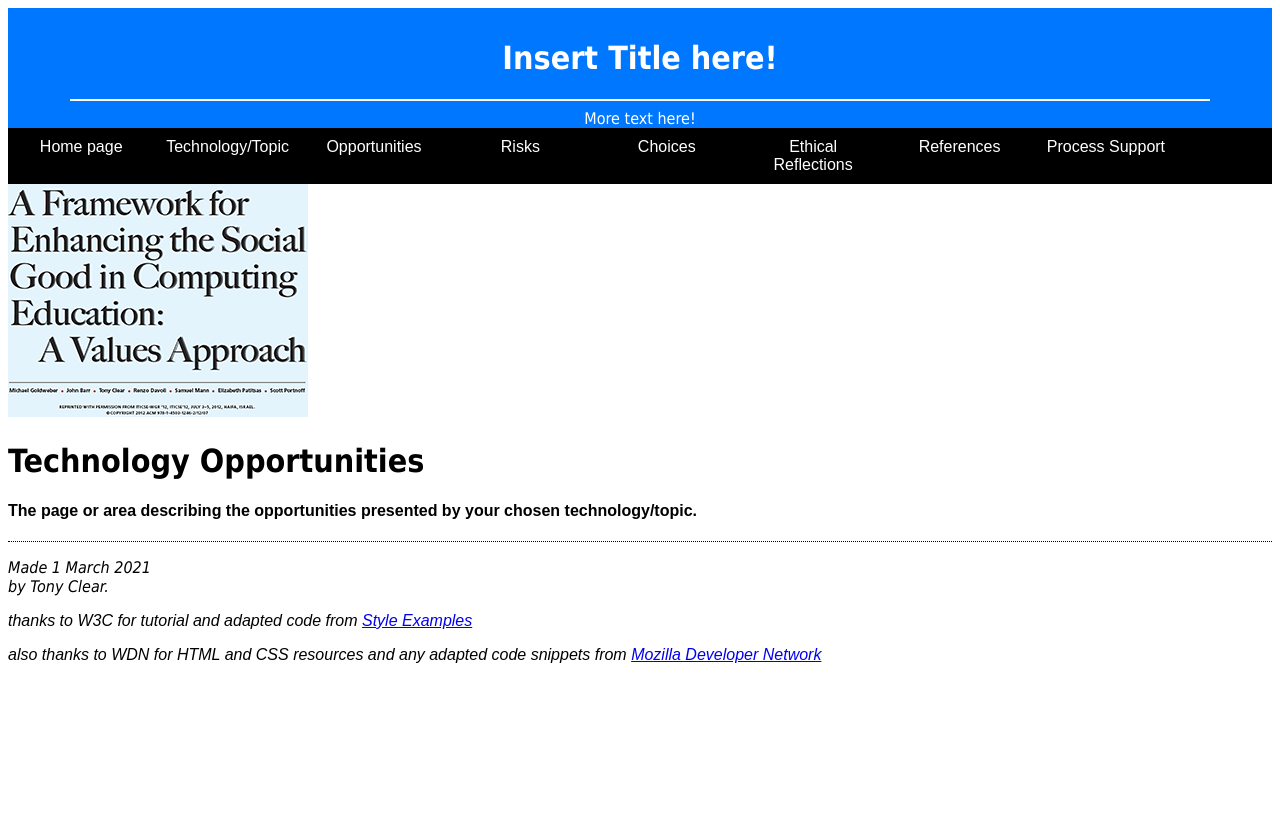
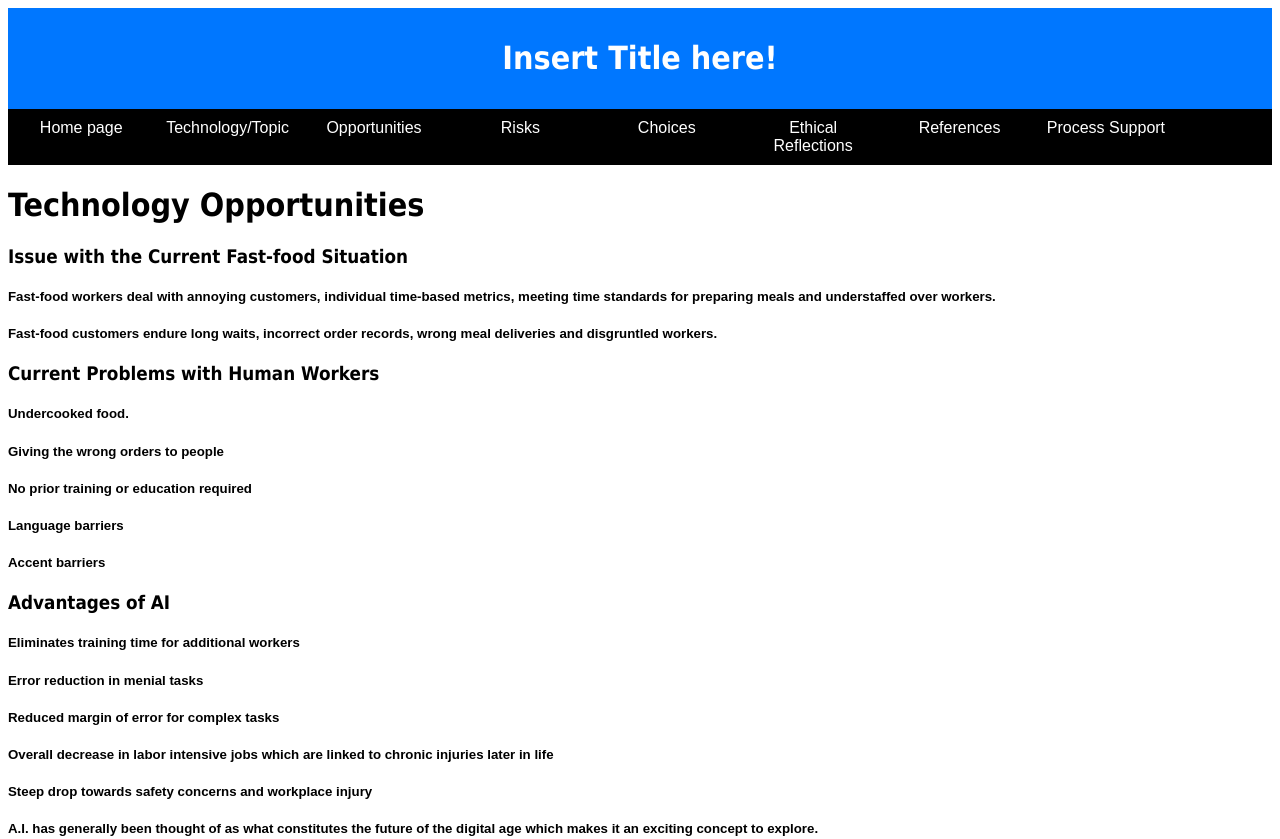
Before and after one commit to MesopotatoMan/Mesopotato.github.io, a plain HTML site: page Misc/opportunities.html in a window 1280 px wide. Shown: the top 839 px of the page. Before the commit the page ends 800 px from the top, so only its background shows below. Drawn offline with Linux system fonts and the light colour scheme.

Commit message:
V3
removed the pointless image and added some info from the word doc

```diff
--- a/Misc/opportunities.html
+++ b/Misc/opportunities.html
@@ -7,8 +7,6 @@
 
 <header>
 	<h1>Insert Title here!</h1>
-	<hr/>
-	<a>More text here!</a>
 </header>
 
 <div class='navbar'>
@@ -23,18 +21,33 @@
 </div>
 
 <body>
-<img src="../images/csg4ed-small.png" alt="Enhancing Social Good in Computing">
-
 <!-- Main content -->
 <h1>Technology Opportunities</h1>
 
+<h3>Issue with the Current Fast-food Situation</h3>
+</ul><h5><p>Fast-food workers deal with annoying customers, individual time-based metrics, meeting time standards for preparing meals and understaffed over workers.<p></h5>
+</ul><h5><p>Fast-food customers endure long waits, incorrect order records, wrong meal deliveries and disgruntled workers.<p></h5>
 
-</ul><h4><p>The page or area describing the opportunities presented by your chosen technology/topic.<p></h4>
+<h3>Current Problems with Human Workers</h3>
+</ul><h5><p>Undercooked food.<p></h5>
+</ul><h5><p>Giving the wrong orders to people<p></h5>
+</ul><h5><p>No prior training or education required<p></h5>
+</ul><h5><p>Language barriers<p></h5>
+</ul><h5><p>Accent barriers<p></h5>
+
+<h3>Advantages of AI</h3>
+</ul><h5><p>Eliminates training time for additional workers<p></h5>
+</ul><h5><p>Error reduction in menial tasks <p></h5>
+</ul><h5><p>Reduced margin of error for complex tasks<p></h5>
+</ul><h5><p>Overall decrease in labor intensive jobs which are linked to chronic injuries later in life<p></h5>
+</ul><h5><p>Steep drop towards safety concerns and workplace injury<p></h5>
+
+</ul><h5><p>A.I. has generally been thought of as what constitutes the future of the digital age which makes it an exciting concept to explore.<p></h5>
 
 <!-- Sign and date the page, it's only polite! -->
 <address>Made 1 March 2021<br>
   by Tony Clear.</address>
 
 <p><em>thanks to W3C for tutorial and adapted code from <a href="https://www.w3.org/Style/Examples/011/firstcss.en.html">Style Examples</a></p></em>
-<p><em>also thanks to WDN for HTML and CSS resources and any adapted code snippets from <a href= "https://developer.mozilla.org/en-US/docs/Web">Mozilla Developer Network</a></p></em
+<p><em>also thanks to WDN for HTML and CSS resources and any adapted code snippets from <a href= "https://developer.mozilla.org/en-US/docs/Web">Mozilla Developer Network</a></p></em>
  </html>
--- a/styles/minimal-table.css
+++ b/styles/minimal-table.css
@@ -81,7 +81,7 @@ text-align:center;
 background-color:#0077ff;
 color:#ffffff;
 padding-top:10px;
-
+padding-bottom:10px;
 }
 header hr{
 border:1px solid white;
--- a/styles/mystyles.css
+++ b/styles/mystyles.css
@@ -54,7 +54,7 @@ text-align:center;
 background-color:#0077ff;
 color:#ffffff;
 padding-top:10px;
-
+padding-bottom:10px;
 }
 header hr{
 border:1px solid white;
```
Also changed, not shown: Misc/choices.html (+0 -4 lines), Misc/ethics.html (+0 -5 lines), Misc/evaluation.html (+0 -2 lines), Misc/guidelines.html (+0 -2 lines), Misc/meetings.html (+0 -2 lines), Misc/portfolio.html (+0 -2 lines), Misc/process.html (+0 -4 lines), Misc/proposal.html (+0 -4 lines), Misc/references.html (+0 -4 lines), Misc/risks.html (+0 -4 lines), Misc/rubric.html (+0 -3 lines), Misc/team-formation.html (+0 -2 lines), Misc/team1.html (+0 -2 lines), Misc/team2.html (+0 -2 lines), 3 more files.
